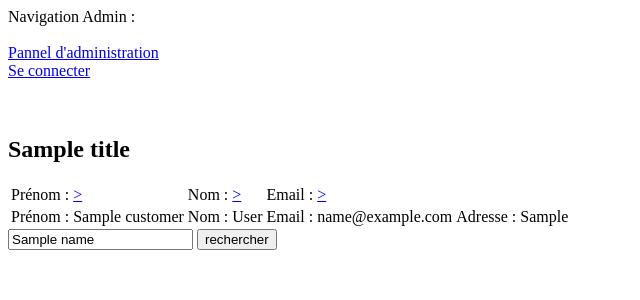
After one commit to velvet-dream/chaussetto, a Symfony app: template templates/staff_customer/list.html.twig in a window 1280 px wide. The commit adds this page. Shown: the top 300 px of the page, without its empty margins (0-640 px from the left). Run offline with Twig, Linux system fonts and the light colour scheme; the template is opened without the code that fills it: most values are stand-ins (such as "Sample title", 1, 10 or a date in 2020); some libraries are stand-ins or nearby versions.

Commit message:
Ajout de la liste des utilisateurs

```diff
--- a/src/Entity/Adress.php
+++ b/src/Entity/Adress.php
@@ -132,4 +132,6 @@ class Adress
 
         return $this;
     }
+
+
 }
--- a/src/Repository/CategoryRepository.php
+++ b/src/Repository/CategoryRepository.php
@@ -23,7 +23,7 @@ class CategoryRepository extends ServiceEntityRepository
 
     public function searchByName(string $name, string $triName) : ?array
     {
-        return $this->createQueryBuilder('')
+        return $this->createQueryBuilder('c')
             ->where('c.label like :val')
             ->setParameter('val' , '%'.$name.'%')
             ->addOrderBy('c.label', $triName)
--- a/templates/admin/dashboard.html.twig
+++ b/templates/admin/dashboard.html.twig
@@ -28,6 +28,7 @@
                 Bienvenue sur le dashboard d'administration, {{ staff.name }}<br>
                 <a href= "{{ path ('app_list_admin') }} " > Liste des administrateur :</a><br>
                 <a href= "{{ path ('app_list_category') }} " > Liste des catégories :</a><br>
+                <a href= "{{ path ('app_list_customer') }} " > Liste des utilisateurs :</a><br>
 
             {% endblock %}
         </main>
--- /dev/null
+++ b/templates/staff_customer/list.html.twig
@@ -0,0 +1,73 @@
+{% extends 'admin/dashboard.html.twig' %}
+
+{% block title %}
+	{{ title }}
+{% endblock %}
+
+{% block main %}
+	<h2>
+		{{ title }}
+	</h2>
+	<table>
+		<tr>
+		<td>
+
+		Prénom :
+		{% if (triName == 'desc') %}
+			<a href=" {{ path('app_list_customer')}}?name={{ name }}&lastname{{ lastname}}&triName=asc&triLastname={{ triLastname}}&trimail={{ trimail }}">></a>
+		{% else %}
+			<a href=" {{ path('app_list_customer')}}?name={{ name }}&lastname{{ lastname}}&triName=desc&triLastname={{ triLastname}}&trimail={{ trimail }}">></a>
+		{% endif %}
+		</td>
+
+        <td>
+		Nom :
+		{% if (triLastname == 'desc') %}
+			<a href=" {{ path('app_list_customer')}}?name={{ name }}&lastname{{ lastname}}&triLastname=asc&triName={{ triName}}&trimail={{ trimail }}">></a>
+		{% else %}
+			<a href=" {{ path('app_list_customer' ) }}?name={{ name }}&lastname{{ lastname}}&triLastname=desc&triName={{ triName}}&trimail={{ trimail }}">></a>
+		{% endif %}
+		</td>
+
+        <td>
+		Email :
+		{% if (trimail == 'desc') %}
+			<a href=" {{ path('app_list_customer' ) }}?name={{ name }}&lastname{{ lastname}}&trimail=asc&triName={{ triName}}&triLastname={{ triLastname }}">></a>
+		{% else %}
+			<a href=" {{ path('app_list_customer' ) }}?name={{ name }}&lastname{{ lastname}}&trimail=desc&triName={{ triName}}&triLastname={{ triLastname }}">></a>
+		{% endif %}
+		</td>
+
+		</tr>
+
+
+
+	{% for customer in customers %}
+		<tr>
+			<td> Prénom : {{ customer.name}} </td>
+			<td> Nom : {{ customer.lastname}} </td>
+			<td> Email : {{ customer.email}} </td>
+			<td> Adresse : {{ customer.adress.line1}} </td>
+
+			{# <td> Panier : {{ customer.cart.correspondingOrder}} </td> #}
+		</tr>
+
+		{% else %}
+		<tr>
+            <td>Aucun enregistrement</td>
+        </tr>
+    {% endfor %}
+
+		</table>
+	<form>
+        <input type='text' name='name' value='{{ name }}' placeholder='Recherchez par le label'>
+        {# <input type='text' name='prenom' value='{{ prenom }}' placeholder='Recherchez par le prénom'> #}
+        {# <input type='text' name='date_naissance' value='{{ date_naissance }}' placeholder='Recherchez par la date de naissance'> #}
+        <input type = 'submit' value='rechercher' name='submit'>
+        {# <button type= 'submit' name= 'subasc'>ASC</button>
+        <button type= 'submit' name= 'subdesc'>DESC</button> #}
+
+    </form>
+
+
+{% endblock %}
```
Also changed, not shown: src/Controller/StaffCustomerController.php (added, +46 -0 lines), src/Repository/AdressRepository.php (+12 -1 lines), src/Repository/CustomerRepository.php (+16 -0 lines), 1 other file.
